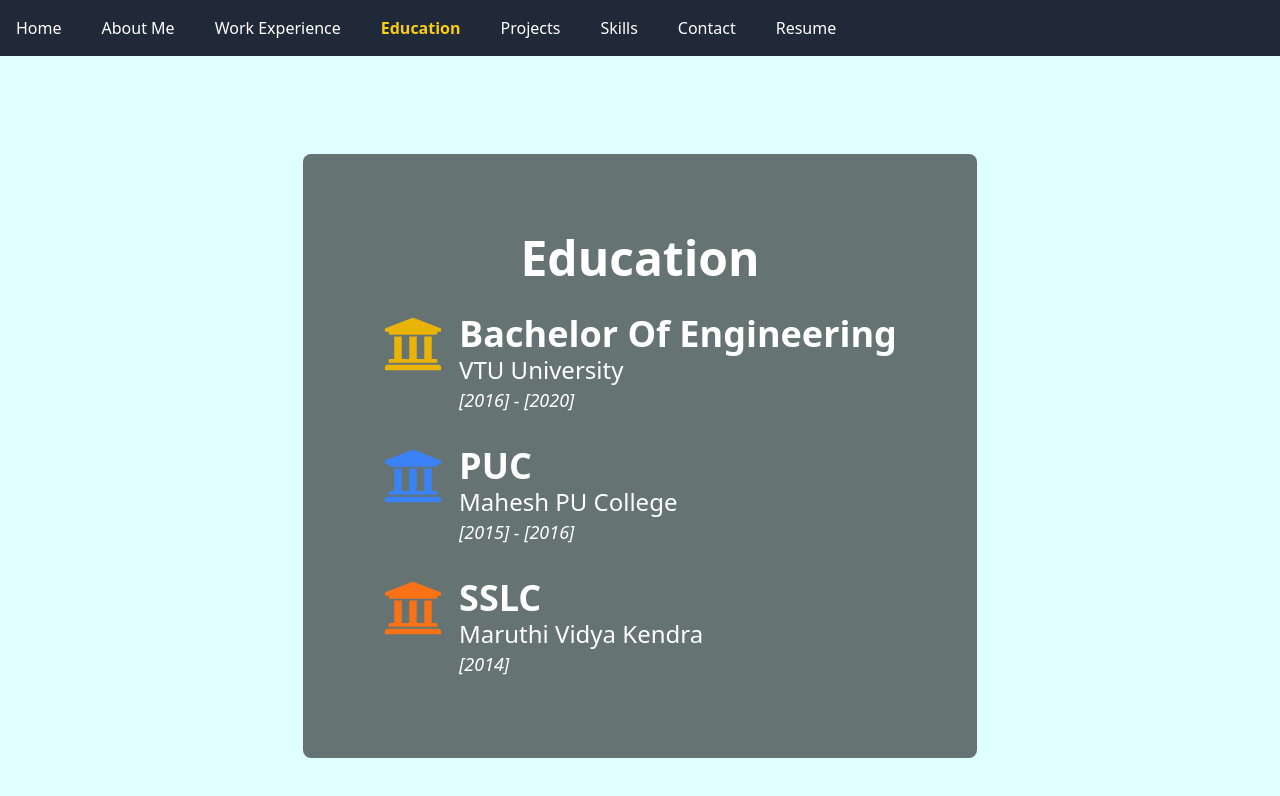
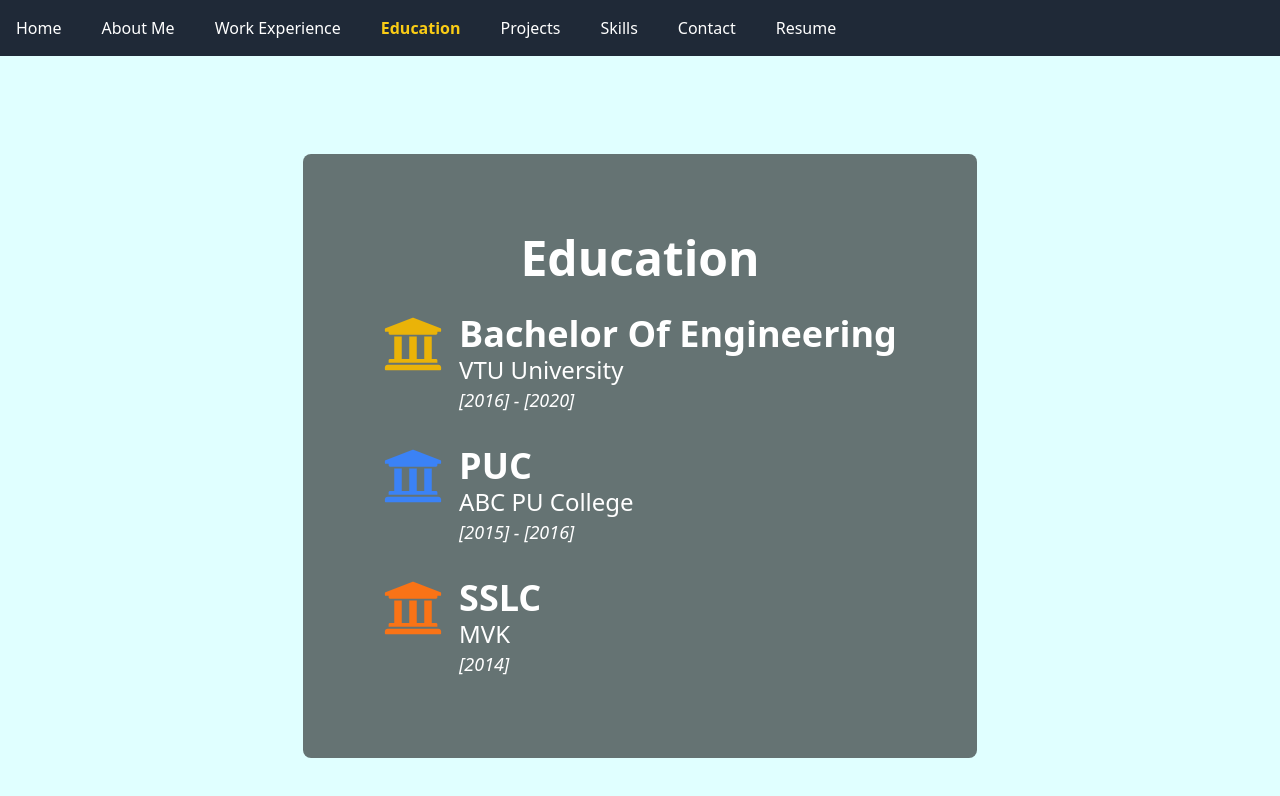
Before and after one commit to HLNatraj/Personal_Portfolio, a React (Create React App) app: page /education in a window 1280 px wide. Shown: the top 796 px of the page. Built offline with nearby package versions, Linux system fonts and the light colour scheme.

Commit message:
Update Education.js

```diff
--- a/src/components/Education.js
+++ b/src/components/Education.js
@@ -29,7 +29,7 @@ const Education = () => {
             <FaUniversity className="text-4xl md:text-5xl lg:text-6xl text-blue-500" />
             <div>
               <h2 className="text-2xl md:text-3xl lg:text-4xl font-semibold">PUC</h2>
-              <p className="text-lg md:text-xl lg:text-2xl font-medium">Mahesh PU College</p>
+              <p className="text-lg md:text-xl lg:text-2xl font-medium">ABC PU College</p>
               <p className="text-sm md:text-base lg:text-lg italic">[2015] - [2016]</p>
               {/* <p className="text-lg md:text-xl lg:text-2xl">[Brief Description or Achievements]</p> */}
             </div>
@@ -40,7 +40,7 @@ const Education = () => {
             <FaUniversity className="text-4xl md:text-5xl lg:text-6xl text-orange-500" />
             <div>
               <h2 className="text-2xl md:text-3xl lg:text-4xl font-semibold">SSLC</h2>
-              <p className="text-lg md:text-xl lg:text-2xl font-medium">Maruthi Vidya Kendra</p>
+              <p className="text-lg md:text-xl lg:text-2xl font-medium"> MVK</p>
               <p className="text-sm md:text-base lg:text-lg italic">[2014]</p>
               {/* <p className="text-lg md:text-xl lg:text-2xl">[Brief Description or Achievements]</p> */}
             </div>
```
